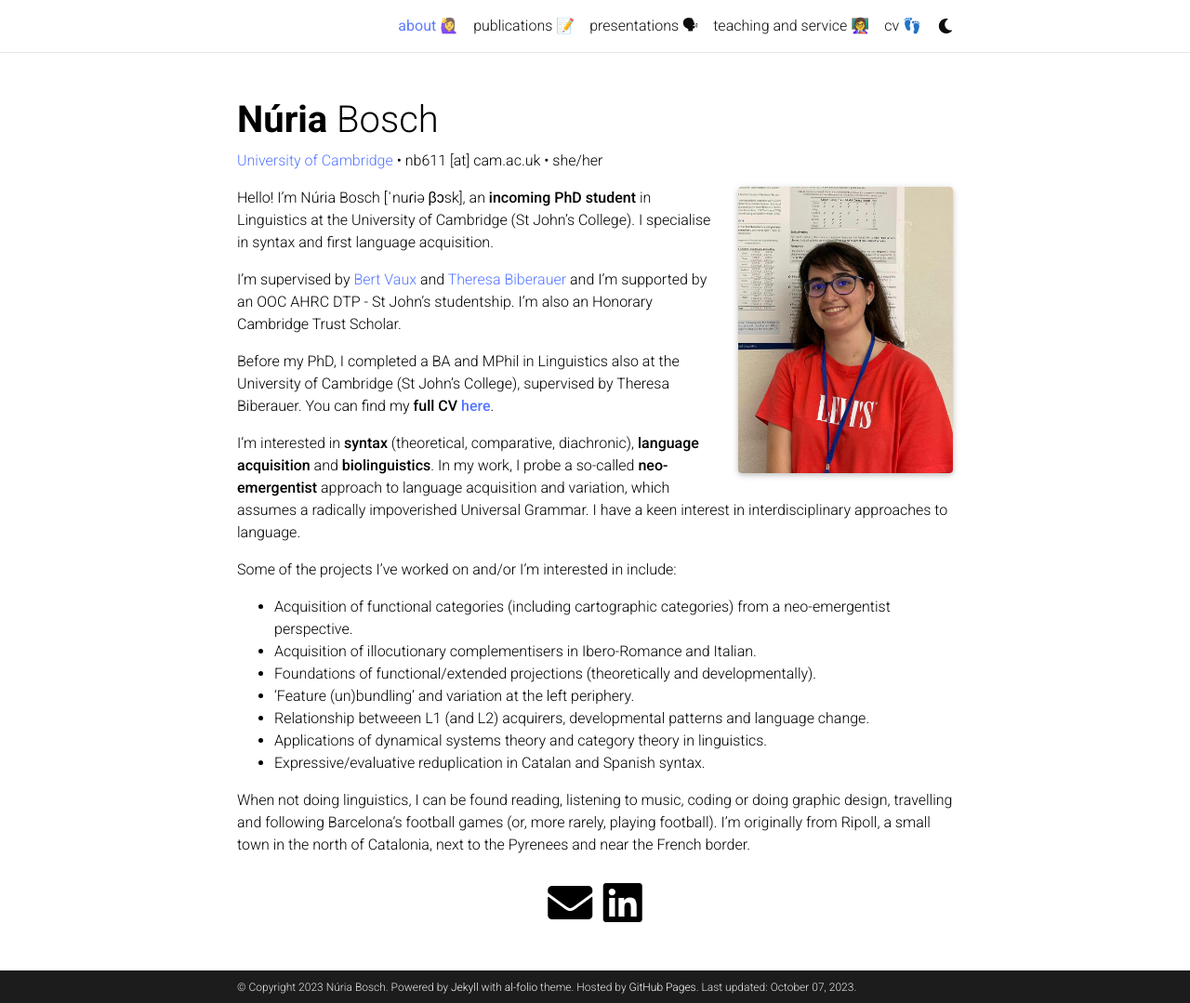
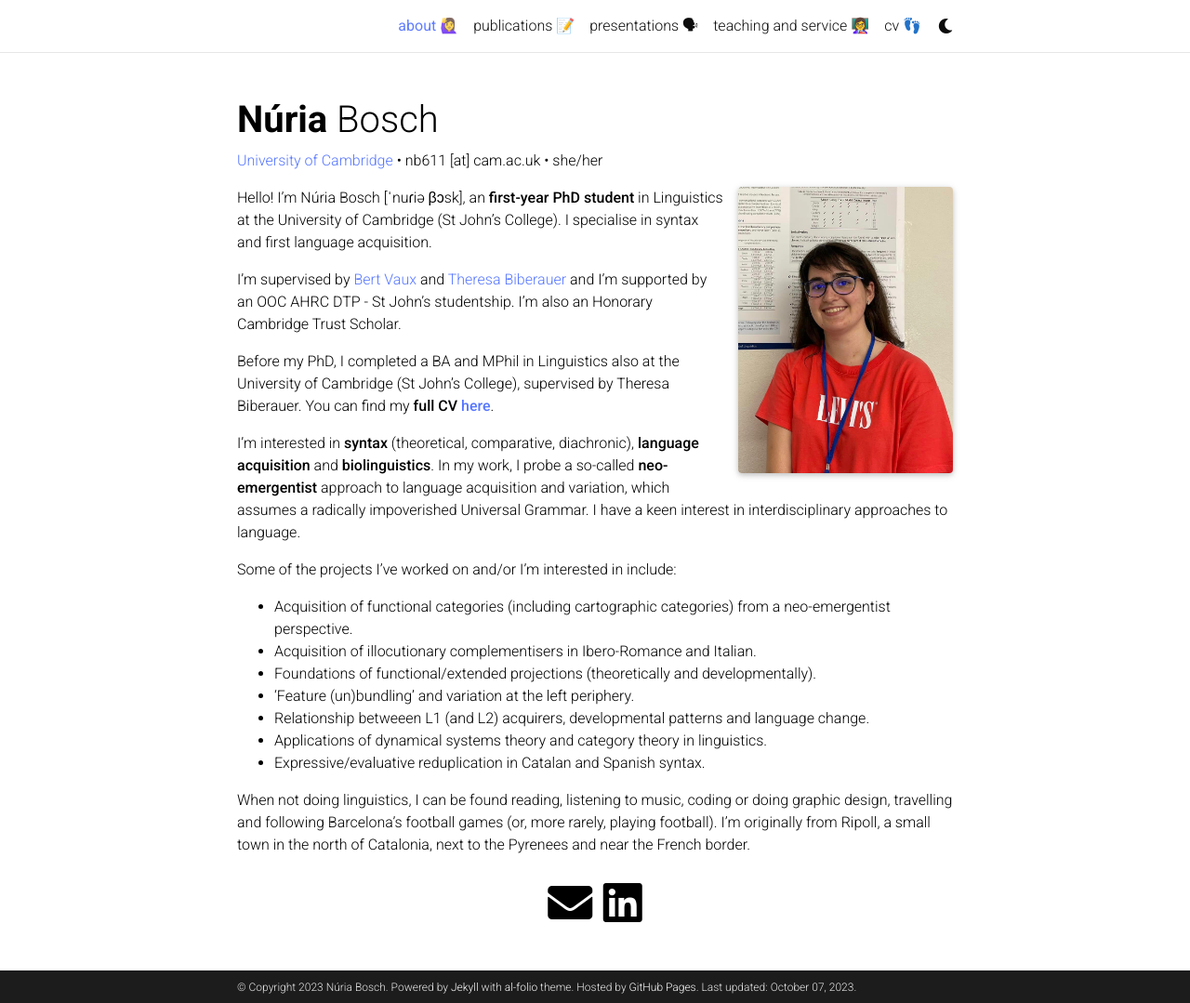
Before and after one commit to nuria-bosch/nuria-bosch.github.io, a Jekyll site: the page built from _pages/about.md, in a window 1280 px wide and 1079 px high. Shown: the whole window at 93% size. Built offline with Jekyll 4.4.1, drawn with Linux system fonts in a browser that asks for light colours; full-size pictures stand in for the smaller copies a plugin makes; emoji names are drawn with the system emoji font; comment, search, counter and statistics services are not loaded; a style sheet for code colours, icons or effects is not loaded.

Commit message:
Update about.md

```diff
--- a/_pages/about.md
+++ b/_pages/about.md
@@ -16,7 +16,7 @@ selected_papers: true # includes a list of papers marked as "selected={true}"
 social: true  # includes social icons at the bottom of the page
 ---
 
-Hello! I'm Núria Bosch [ˈnuɾiə βɔsk], an **incoming PhD student** in Linguistics at the University of Cambridge (St John's College). I specialise in syntax and first language acquisition.
+Hello! I'm Núria Bosch [ˈnuɾiə βɔsk], an **first-year PhD student** in Linguistics at the University of Cambridge (St John's College). I specialise in syntax and first language acquisition.
 
 I'm supervised by [Bert Vaux](https://www.mmll.cam.ac.uk/bv230) and [Theresa Biberauer](https://www.mmll.cam.ac.uk/dr-theresa-biberauer) and I'm supported by an OOC AHRC DTP - St John's studentship. I'm also an Honorary Cambridge Trust Scholar.
 
```
